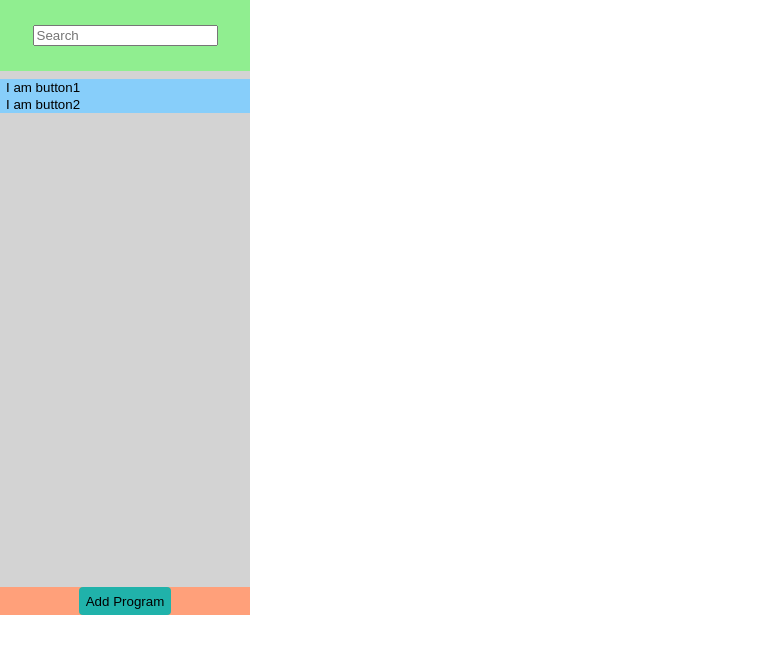
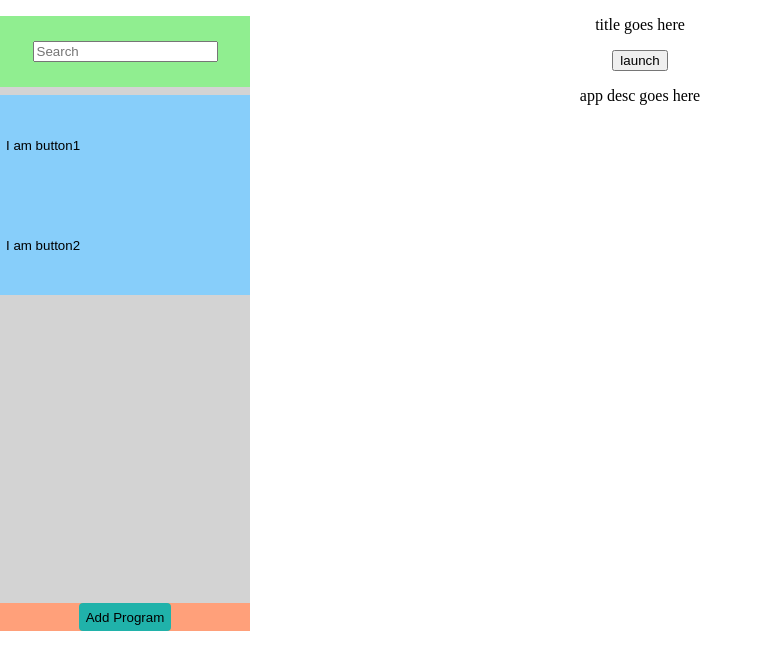
Before and after one commit to Swift-Suite/Swift-Launch, an Electron app: page src/index.html in a window 1280 px wide. Shown: the whole page, without its empty margins (0-763 px from the left). Drawn offline with Linux system fonts and the light colour scheme.

Commit message:
SB made separate scrollbar for program buttons and modified scroll bar appearance in mainwindow

```diff
--- a/assets/css/index.css
+++ b/assets/css/index.css
@@ -4,6 +4,21 @@ body{
     text-align: center;
 }
 
+/*modifying scrollbar*/
+::-webkit-scrollbar{
+    width: 10px;
+}
+
+::-webkit-scrollbar-track-piece{ /*portion of scrollbar that the thumb is not over*/
+    background: #888;
+}
+
+::-webkit-scrollbar-thumb{ /*shows current position in scroll*/
+    background: yellow;
+}
+
+
+/* end modifying scrollbar*/
 
 /* <------ LEFT PANEL ELEMENTS START --------->*/
 #left-panel {
@@ -18,16 +33,20 @@ body{
 }
 
 #tab-container {
-    display: flex;
+    display: list-item;
     flex-direction: column;
     padding: 0.5em 0px;
     height:500px;
     width:250px;
+    overflow-y: scroll;
+    overflow-x: hidden;
     background-color: lightgray;
 }
 
 .tab-button {
     text-align: left;
+    width: 250px;
+    height: 100px;
     border-style: hidden;
     background-color: lightskyblue;
 }
--- a/src/index.html
+++ b/src/index.html
@@ -17,10 +17,18 @@
             <button id="add-program-button" onclick="addProgram()">Add Program</button>
             <script src="index.js"></script>
         </div>
-
-
-
      </div> <!-- Left Panel End -->
+     <div id="Pull-up-screen"> <!-- pull up screen start-->
+        <p id="title">
+            title goes here
+        </p>
+        <button id="launch button">
+            launch
+        </button>
+        <p id = "description">
+            app desc goes here
+        </p>
+     </div>
 
  </body>
 </html>
```
